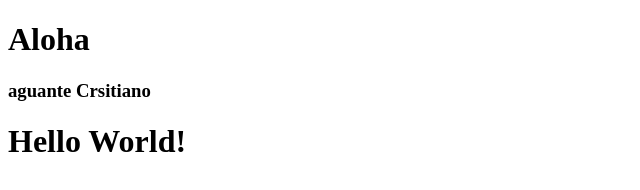
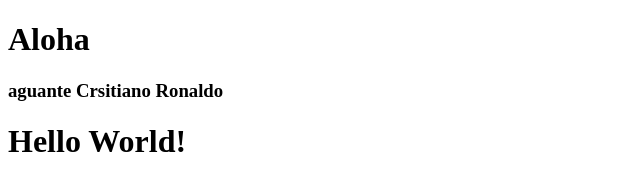
Before and after one commit to asantosss/CI_CD_GithubActions, a plain HTML site: page index.html in a window 1280 px wide. Shown: the full height of the page, 0-640 px from the left. Drawn offline with Linux system fonts and the light colour scheme.

Commit message:
ronaldoo

```diff
--- a/index.html
+++ b/index.html
@@ -8,7 +8,7 @@
   <body>
     <h1>Aloha</h1>
     <h3>
-        aguante Crsitiano
+        aguante Crsitiano Ronaldo
     </h3>
     <h1 id="hello">Hello World!</h1>
     <script src="script.js"></script>
```
